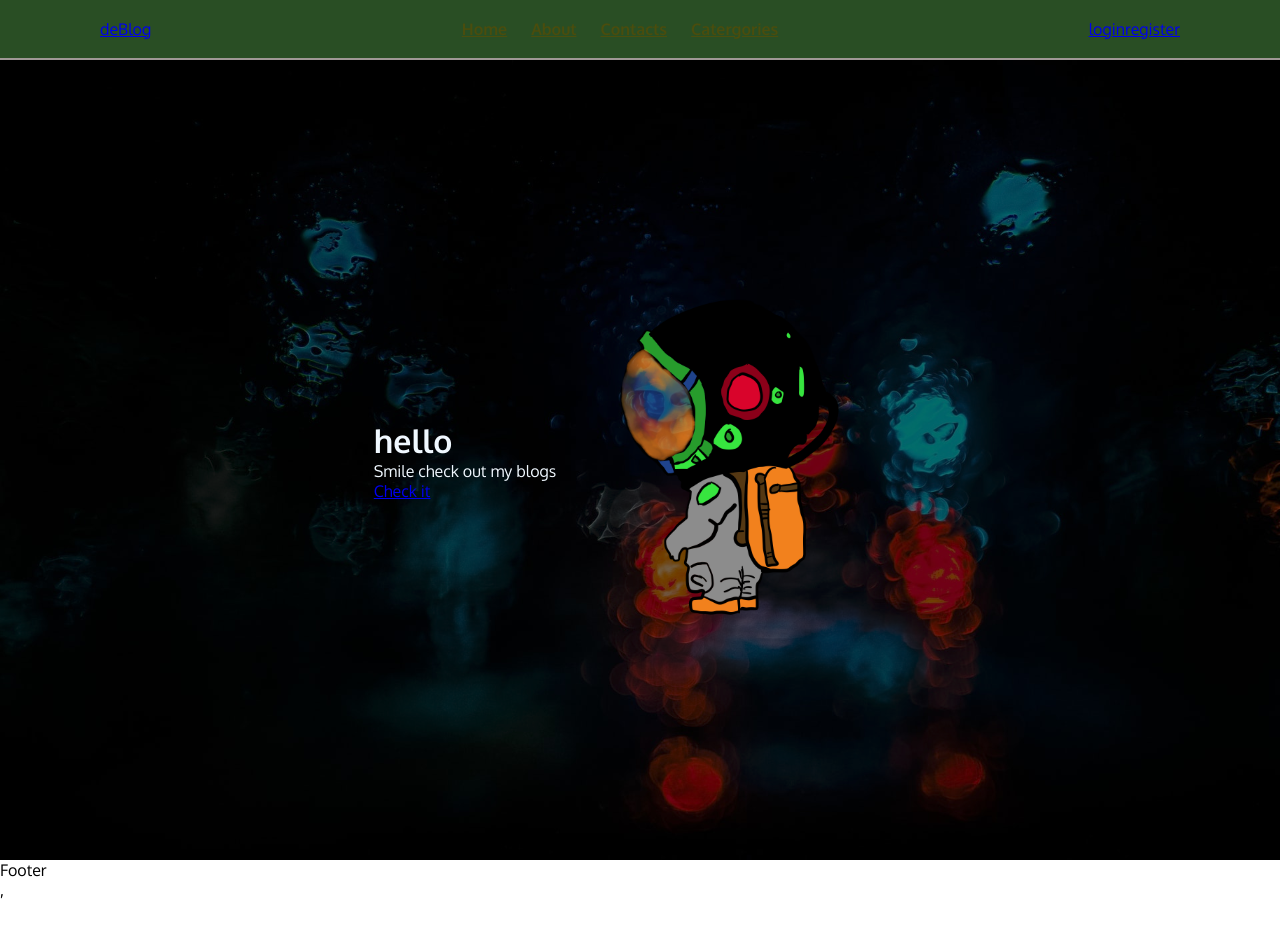
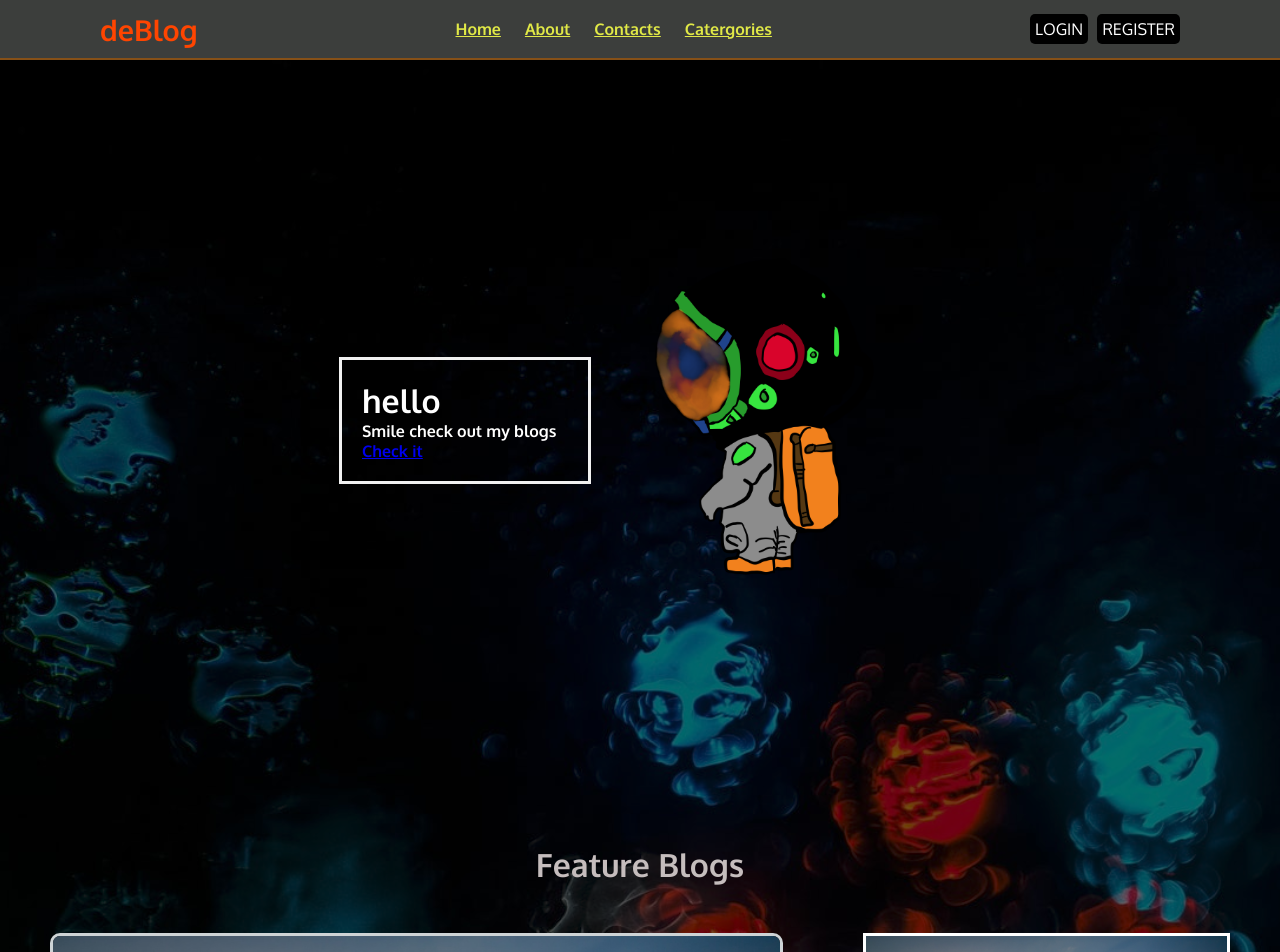
Before and after one commit to crispysandwhich/refactored-barnacle, a React (Vite) app in the folder client/: page / in a window 1280 px wide. Shown: the top 952 px of the page. Built offline with nearby package versions, Linux system fonts and the light colour scheme.

Commit message:
small work over, doing some CSS setting up deBlogs

```diff
--- a/client/src/App.jsx
+++ b/client/src/App.jsx
@@ -15,9 +15,7 @@ function App() {
       <div>
         <Outlet />
       </div>
-
       <Footer />
-
     </>
   )
 }
--- a/client/src/components/featuredBlogs/FeaturedBlogs.jsx
+++ b/client/src/components/featuredBlogs/FeaturedBlogs.jsx
@@ -1,4 +1,4 @@
-import React from 'react'
+
 import classes from './featuredBlogs.module.css'
 
 import image1 from '../../assets/dawid-zawila--G3rw6Y02D0-unsplash.jpg'
@@ -7,10 +7,10 @@ import {AiFillLike} from 'react-icons/ai'
 
 export default function FeaturedBlogs() {
   return (
-    <div className={classes.conainer}>
+    <div className={classes.container}>
 
       <div className={classes.wrapper}>
-        <h3>Geature Blogs</h3>
+        <h3>Feature Blogs</h3>
 
         <div className={classes.blogs}>
 
@@ -73,7 +73,6 @@ export default function FeaturedBlogs() {
             </div>
 
 
-
           </div>
         </div>
 
--- a/client/src/components/featuredBlogs/featuredBlogs.module.css
+++ b/client/src/components/featuredBlogs/featuredBlogs.module.css
@@ -17,8 +17,8 @@
 
 .wrapper h3{
     margin: 1rem 0;
-    font-size: 1.6rem;
-    color: #222;
+    font-size: 2rem;
+    color: #c5bdbd;
     font-weight: 700;
 }
 
@@ -44,7 +44,7 @@
     width: 100%;
     object-fit: cover;
     position: relative;
-    border: 3px solid rgb(13, 15, 16);
+    border: 3px solid rgb(206, 211, 213);
     border-radius: 10px;
 }
 
@@ -109,6 +109,7 @@
     height: 50%;
     width: 100%;
     position: relative;
+    border: 3px solid #fff;
 }
 
 .right > .secondaryBlog > img{
--- /dev/null
+++ b/client/src/components/hero/Hero.jsx
@@ -0,0 +1,21 @@
+import { Link } from 'react-router-dom'
+import raffi from '../../assets/LoneyTom.png'
+import classes from './hero.module.css'
+
+export default function Hero() {
+  return (
+      <div className={classes.wrapper}>
+
+        <div className={classes.content}>
+          <h1>hello</h1>
+          <p>Smile check out my blogs</p>
+          <Link to='/blogs'>Check it</Link>
+        </div>
+
+        <div className={classes.logo}>
+          <img src={raffi} alt="just a small little bot"/>
+        </div>
+
+    </div>
+  )
+}
--- /dev/null
+++ b/client/src/components/hero/hero.module.css
@@ -0,0 +1,46 @@
+.wrapper {
+  /* position: absolute;
+  left: 0px;
+  top: 0px;
+  z-index: -1;
+  width: 100%;
+  height: 100%; */
+  padding: 10px;
+  width: 100%;
+  height: 720px;
+
+  /* background: no-repeat center center  url(../../assets/blur.jpg); */
+  color: aliceblue;
+  /* background-color: rgba(17, 15, 15, 0.6); */
+  background-size: cover;
+  background-blend-mode: darken;
+  /* backdrop-filter: invert(80%);; */
+  /* -webkit-filter: blur(8px); */
+
+  display: flex;
+  align-items: center;
+  justify-content: center;
+}
+
+.content{
+  color: white;
+  font-weight: bold;
+  border: 3px solid #f1f1f1;
+  /* position: absolute;
+  top: 50%;
+  left: 50%;
+  transform: translate(-50%, -50%);
+  z-index: 2222; */
+  width: 20%;
+  padding: 20px;
+}
+
+.logo {
+  width: 350px;
+  height: 350px;
+}
+
+.logo img {
+  width: 100%;
+  height: 100%;
+}
--- a/client/src/components/navbar/Navbar.jsx
+++ b/client/src/components/navbar/Navbar.jsx
@@ -36,7 +36,7 @@ export default function Navbar() {
 
       <div className={classes.wrapper}>
 
-        <Link to='/'>deBlog</Link>
+        <Link to='/' className={classes.logo}>deBlog</Link>
 
         <ul className={classes.navList}>
           <li className={classes.navListItem}>
@@ -55,7 +55,7 @@ export default function Navbar() {
 
         {
           !userInfo ? (
-            <div>
+            <div className={classes.controlPan}>
               <Link to="/login">login</Link>
               <Link to="/register">register</Link>
             </div>
--- a/client/src/components/navbar/navbar.module.css
+++ b/client/src/components/navbar/navbar.module.css
@@ -4,8 +4,8 @@
   width: 100%;
   top: 0;
   left: 0;
-  border-bottom: 2px solid #9f9895;
-  background-color: rgba(15, 57, 10, 0.889);
+  border-bottom: 2px solid #865017;
+  background-color: rgba(37, 39, 37, 0.889);
 }
 
 .wrapper{
@@ -18,6 +18,13 @@
   align-items: center;
 }
 
+.logo{
+  font-size: 1.8rem;
+  font-weight: bold;
+  color: orangered;
+  text-decoration: none;
+}
+
 .navList {
   display: flex;
   align-items: center;
@@ -28,14 +35,34 @@
 
 .navListItem a{
   font-weight: bold;
-  color: rgb(74, 77, 14);
+  color: rgb(225, 233, 71);
   cursor: pointer;
   transition: all 150ms;
   text-transform: capitalize;
 }
 
 .navListItem:hover a{
-  color: rgb(223, 218, 65)
+  color: rgb(58, 130, 121)
+}
+
+.controlPan {
+  width: 150px;
+  display: flex;
+  align-items: center;
+  justify-content: space-between;
+}
+
+.controlPan a {
+  text-decoration: none;
+  background-color: black;
+  color: #fff;
+  padding: 5px;
+  border-radius: 5px;
+  text-transform: uppercase;
+  transition: all 150ms ease-in-out;
+}
+.controlPan a:hover{
+  color: yellow;
 }
 
 .profile_tab {
--- a/client/src/pages/createpage/CreatePage.jsx
+++ b/client/src/pages/createpage/CreatePage.jsx
@@ -1,8 +1,11 @@
-import {useState} from 'react'
+import { useState, useEffect } from 'react'
+import { useDispatch, useSelector } from 'react-redux'
+import { useNavigate } from 'react-router-dom'
 import ReactQuill from 'react-quill'
 import 'react-quill/dist/quill.snow.css'
 import classes from './createpage.module.css'
 import { Form } from 'react-router-dom'
+import { toast } from 'react-toastify'
 
 export default function CreatePage() {
 
@@ -27,12 +30,29 @@ export default function CreatePage() {
     'link', 'image'
   ]
 
+  const navigate = useNavigate()
+
+  const { userInfo } = useSelector((state) => state.auth)
+
+
+
+
+  const handleCreateBlog = async (e) => {
+    e.preventDefault()
+    // try {
+
+
+
+    // } catch (error) {
+    //   toast.error(error?.data?.message || error.error)
+    // }
+  }
 
   return (
     <div className={classes.container}>
       <div className="classes wrapper">
         <h2 className={classes.title}>Craete Blog</h2>
-        <Form>
+        <Form onSubmit={handleCreateBlog}>
           <input
             type="text"
             placeholder="title"
--- a/client/src/pages/homepage/HomePage.jsx
+++ b/client/src/pages/homepage/HomePage.jsx
@@ -1,33 +1,15 @@
-import React from 'react'
+
 import classes from './homepage.module.css'
-import { Link } from 'react-router-dom'
+
 import FeaturedBlogs from '../../components/featuredBlogs/FeaturedBlogs.jsx'
-import raffi from '../../assets/LoneyTom.png'
+import Hero from '../../components/hero/Hero'
+
 
 export default function HomePage() {
   return (
     <div className={classes.container}>
-
-      <div className={classes.wrapper}>
-
-        <div className={classes.content}>
-          <h1>hello</h1>
-          <p>Smile check out my blogs</p>
-          <Link to='/blogs'>Check it</Link>
-        </div>
-
-        <div className={classes.logo}>
-          <img src={raffi} alt="just a small little bot"/>
-        </div>
-
-
-      </div>
-
-      <div className={classes.wrapper}>
-        <FeaturedBlogs />
-      </div>
-
-
+      <Hero />
+      <FeaturedBlogs />
     </div>
   )
 }
--- a/client/src/pages/homepage/homepage.module.css
+++ b/client/src/pages/homepage/homepage.module.css
@@ -1,30 +1,9 @@
 .container {
     width: 100%;
-    height: 100vh;
+    height: 100%;
     background: no-repeat center center  url(../../assets/blur.jpg);
     color: aliceblue;
     background-color: rgba(17, 15, 15, 0.6);
     background-size: cover;
     background-blend-mode: darken;
 }
-
-.wrapper {
-    padding: 5px;
-    max-width: 1100px;
-    height: 100%;
-    margin: 0 auto;
-
-    display: flex;
-    align-items: center;
-    justify-content: center;
-}
-
-.logo {
-    width: 350px;
-    height: 350px;
-}
-
-.logo img {
-    width: 100%;
-    height: 100%;
-}
```
